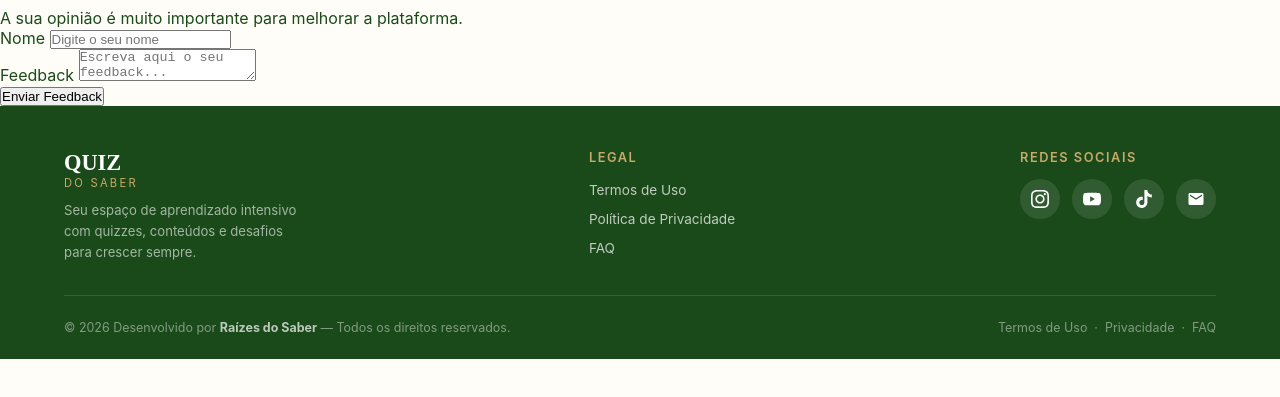
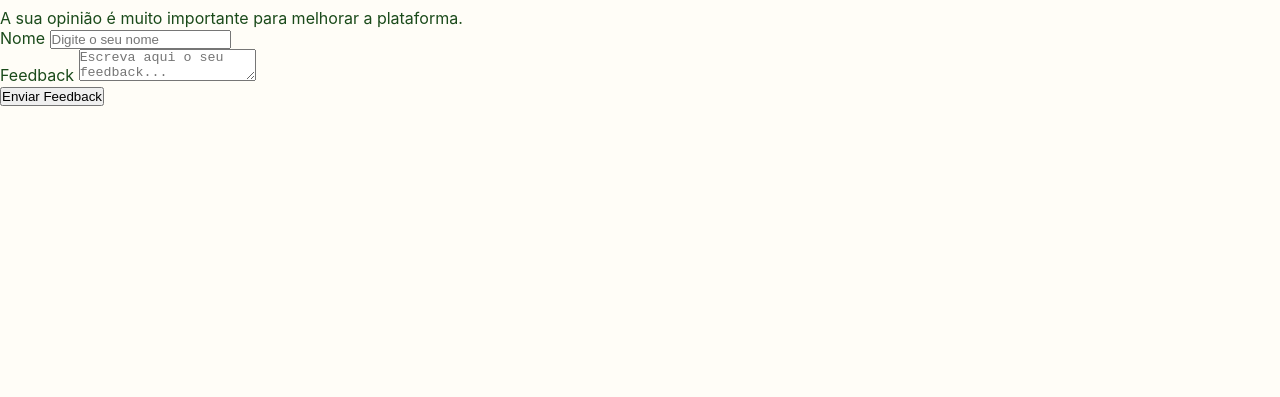
Before and after one commit to raizdosaber12-ops/Quiz-Do-Saber, a plain HTML site: page html/feedback.html in a window 1280 px wide. Shown: the part 95-492 px from the top of the page. Drawn offline with Linux system fonts and the light colour scheme; files whose address does not match are found by name.

Commit message:
Update feedback.html
atualizando o feedback

```diff
--- a/html/feedback.html
+++ b/html/feedback.html
@@ -100,68 +100,6 @@ Enviar Feedback
 
 </main>
 
-<!--  FOOTER  -->
-<footer>
-  <div class="footer-top">
-
-    <div class="footer-brand">
-      <div class="quiz">QUIZ</div>
-      <div class="saber">DO SABER</div>
-      <p>Seu espaço de aprendizado intensivo com quizzes, conteúdos e desafios para crescer sempre.</p>
-    </div>
-
-    <div class="footer-links">
-      <h4>Legal</h4>
-      <ul>
-        <li><a href="termos.html" target="_blank">Termos de Uso</a></li>
-        <li><a href="politica.html" target="_blank">Política de Privacidade</a></li>
-        <li><a href="faq.html" target="_blank">FAQ</a></li>
-      </ul>
-    </div>
-
-
-
-    <div class="footer-social">
-      <h4>Redes Sociais</h4>
-      <div class="social-icons">
-        <!-- Instagram -->
-        <a href="manutencao.html" class="social-btn" title="Instagram" target="_blank">
-          <svg width="18" height="18" viewBox="0 0 24 24" fill="currentColor">
-            <path d="M12 2.163c3.204 0 3.584.012 4.85.07 3.252.148 4.771 1.691 4.919 4.919.058 1.265.069 1.645.069 4.849 0 3.205-.012 3.584-.069 4.849-.149 3.225-1.664 4.771-4.919 4.919-1.266.058-1.644.07-4.85.07-3.204 0-3.584-.012-4.849-.07-3.26-.149-4.771-1.699-4.919-4.92-.058-1.265-.07-1.644-.07-4.849 0-3.204.013-3.583.07-4.849.149-3.227 1.664-4.771 4.919-4.919 1.266-.057 1.645-.069 4.849-.069zm0-2.163c-3.259 0-3.667.014-4.947.072-4.358.2-6.78 2.618-6.98 6.98-.059 1.281-.073 1.689-.073 4.948 0 3.259.014 3.668.072 4.948.2 4.358 2.618 6.78 6.98 6.98 1.281.058 1.689.072 4.948.072 3.259 0 3.668-.014 4.948-.072 4.354-.2 6.782-2.618 6.979-6.98.059-1.28.073-1.689.073-4.948 0-3.259-.014-3.667-.072-4.947-.196-4.354-2.617-6.78-6.979-6.98-1.281-.059-1.69-.073-4.949-.073zm0 5.838c-3.403 0-6.162 2.759-6.162 6.162s2.759 6.163 6.162 6.163 6.162-2.759 6.162-6.163c0-3.403-2.759-6.162-6.162-6.162zm0 10.162c-2.209 0-4-1.79-4-4 0-2.209 1.791-4 4-4s4 1.791 4 4c0 2.21-1.791 4-4 4zm6.406-11.845c-.796 0-1.441.645-1.441 1.44s.645 1.44 1.441 1.44c.795 0 1.439-.645 1.439-1.44s-.644-1.44-1.439-1.44z"/>
-          </svg>
-        </a>
-        <!-- YouTube -->
-        <a href="manutencao.html" class="social-btn" title="YouTube" target="_blank">
-          <svg width="18" height="18" viewBox="0 0 24 24" fill="currentColor">
-            <path d="M23.498 6.186a3.016 3.016 0 0 0-2.122-2.136C19.505 3.545 12 3.545 12 3.545s-7.505 0-9.377.505A3.017 3.017 0 0 0 .502 6.186C0 8.07 0 12 0 12s0 3.93.502 5.814a3.016 3.016 0 0 0 2.122 2.136c1.871.505 9.376.505 9.376.505s7.505 0 9.377-.505a3.015 3.015 0 0 0 2.122-2.136C24 15.93 24 12 24 12s0-3.93-.502-5.814zM9.545 15.568V8.432L15.818 12l-6.273 3.568z"/>
-          </svg>
-        </a>
-        <!-- TikTok -->
-        <a href="manutencao.html" class="social-btn" title="TikTok" target="_blank">
-          <svg width="18" height="18" viewBox="0 0 24 24" fill="currentColor">
-            <path d="M12.525.02c1.31-.02 2.61-.01 3.91-.02.08 1.53.63 3.09 1.75 4.17 1.12 1.11 2.7 1.62 4.24 1.79v4.03c-1.44-.05-2.89-.35-4.2-.97-.57-.26-1.1-.59-1.62-.93-.01 2.92.01 5.84-.02 8.75-.08 1.4-.54 2.79-1.35 3.94-1.31 1.92-3.58 3.17-5.91 3.21-1.43.08-2.86-.31-4.08-1.03-2.02-1.19-3.44-3.37-3.65-5.71-.02-.5-.03-1-.01-1.49.18-1.9 1.12-3.72 2.58-4.96 1.66-1.44 3.98-2.13 6.15-1.72.02 1.48-.04 2.96-.04 4.44-.99-.32-2.15-.23-3.02.37-.63.41-1.11 1.04-1.36 1.75-.21.51-.15 1.07-.14 1.61.24 1.64 1.82 3.02 3.5 2.87 1.12-.01 2.19-.66 2.77-1.61.19-.33.4-.67.41-1.06.1-1.79.06-3.57.07-5.36.01-4.03-.01-8.05.02-12.07z"/>
-          </svg>
-        </a>
-        <!-- Email -->
-        <a href="manutencao.html" class="social-btn" title="E-mail" target="_blank">
-          <svg width="18" height="18" viewBox="0 0 24 24" fill="currentColor">
-            <path d="M20 4H4c-1.1 0-1.99.9-1.99 2L2 18c0 1.1.9 2 2 2h16c1.1 0 2-.9 2-2V6c0-1.1-.9-2-2-2zm0 4l-8 5-8-5V6l8 5 8-5v2z"/>
-          </svg>
-        </a>
-      </div>
-    </div>
-
-  </div>
-
-  <div class="footer-bottom">
-    <span>© 2026 Desenvolvido por <strong style="color:rgba(255,255,255,.7)">Raízes do Saber</strong> — Todos os direitos reservados.</span>
-    <span>
-      <a href="termos.html" target="_blank">Termos de Uso</a> &nbsp;·&nbsp;
-      <a href="politica.html" target="_blank">Privacidade</a> &nbsp;·&nbsp;
-      <a href="faq.html" target="_blank">FAQ</a>
-    </span>
-  </div>
-</footer>
 
 
 <script src="script.js"></script>
```
